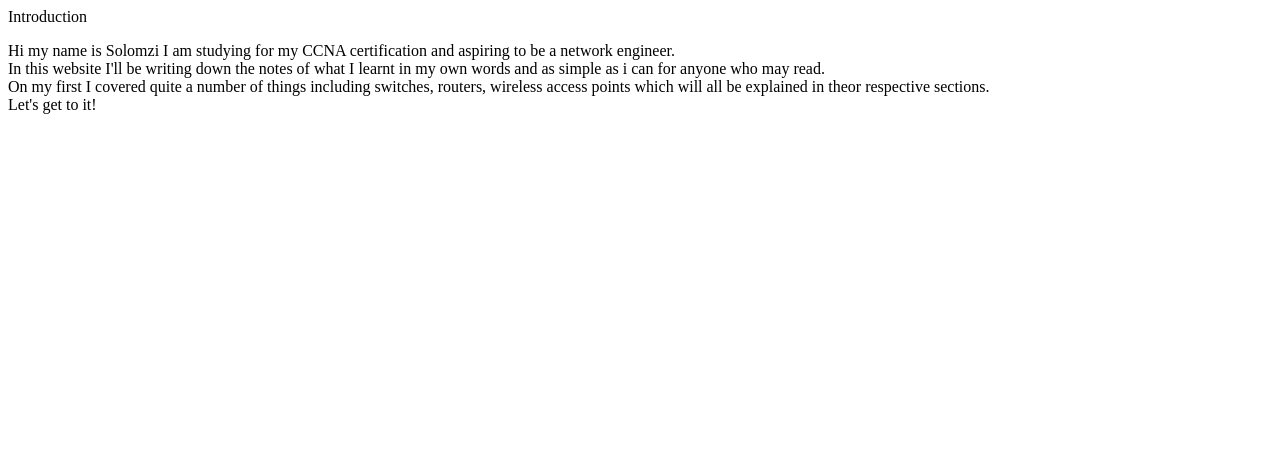
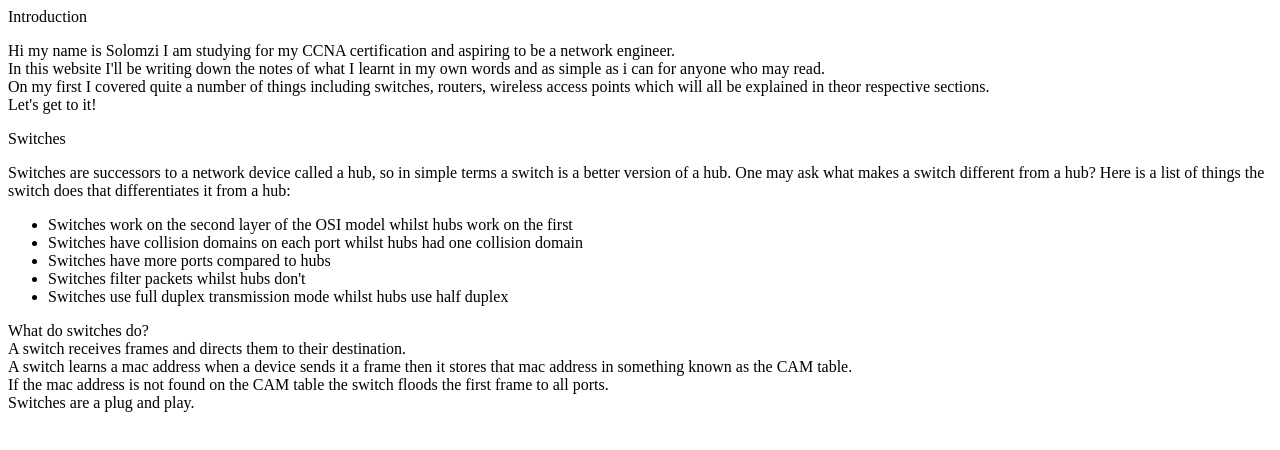
Before and after one commit to Ghostwolf73/CCNA-Documentation, a plain HTML site: page index.html in a window 1280 px wide. Drawn offline with Linux system fonts and the light colour scheme.

Commit message:
Added a new section which covers switches

```diff
--- a/index.html
+++ b/index.html
@@ -21,5 +21,31 @@
             </p>
         </section>
 
+        <section class="main-section" id="Switches">
+            <header>
+                Switches
+            </header>
+            <p>
+                Switches are successors to a network device called a hub, so in simple terms a switch is a better version of a hub. One may ask what makes a switch different from a hub?
+                Here is a list of things the switch does that differentiates it from a hub:
+                <ul>
+                    <li>Switches work on the second layer of the OSI model whilst hubs work on the first</li>
+                    <li>Switches have collision domains on each port whilst hubs had one collision domain</li>
+                    <li>Switches have more ports compared to hubs</li>
+                    <li>Switches filter packets whilst hubs don't</li>
+                    <li>Switches use full duplex transmission mode whilst hubs use half duplex </li>
+                </ul>
+            </p>
+
+            <p>
+                <header>What do switches do?</header>
+                A switch receives frames and directs them to their destination.<br>
+                A switch learns a mac address when a device sends it a frame then it stores that mac address in something known as the CAM table. <br>
+                If the mac address is not found on the CAM table the switch floods the first frame to all ports.<br>
+                Switches are a plug and play.
+            </p>
+        </section>
+
+
     </main>
 </body>
```
